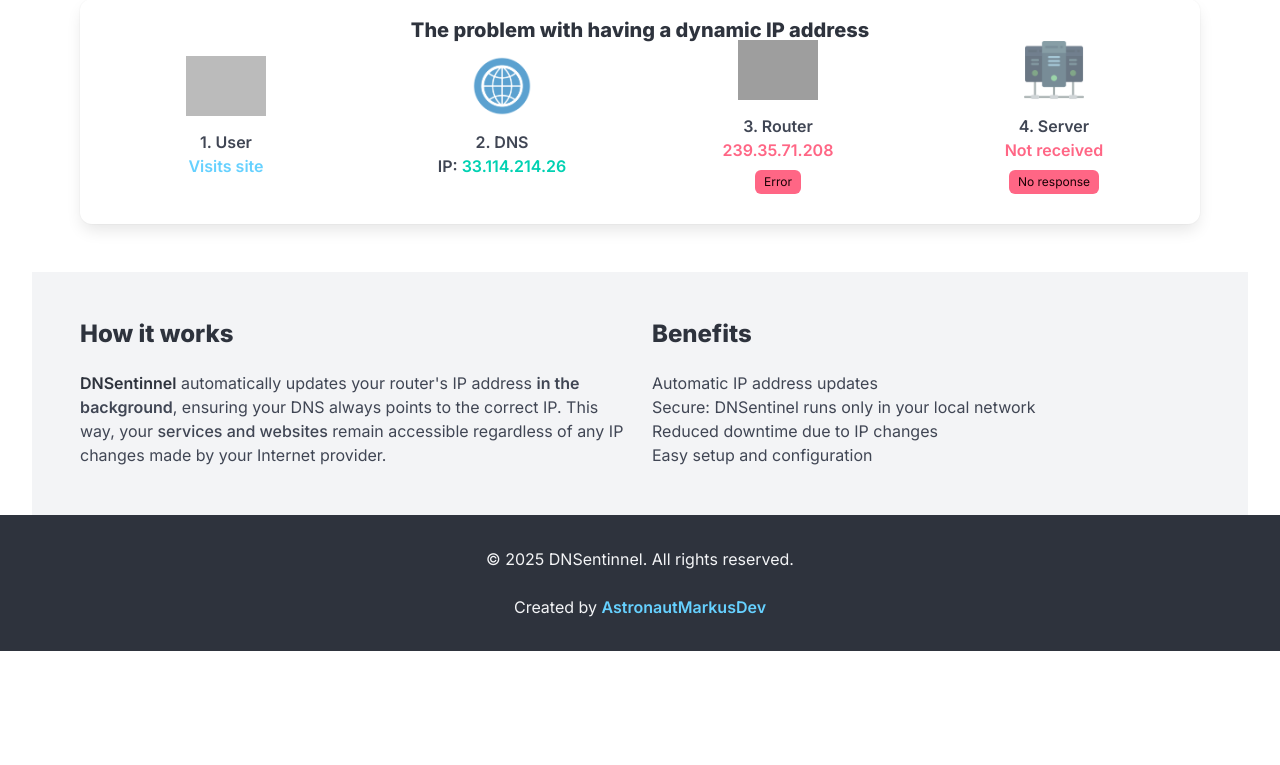
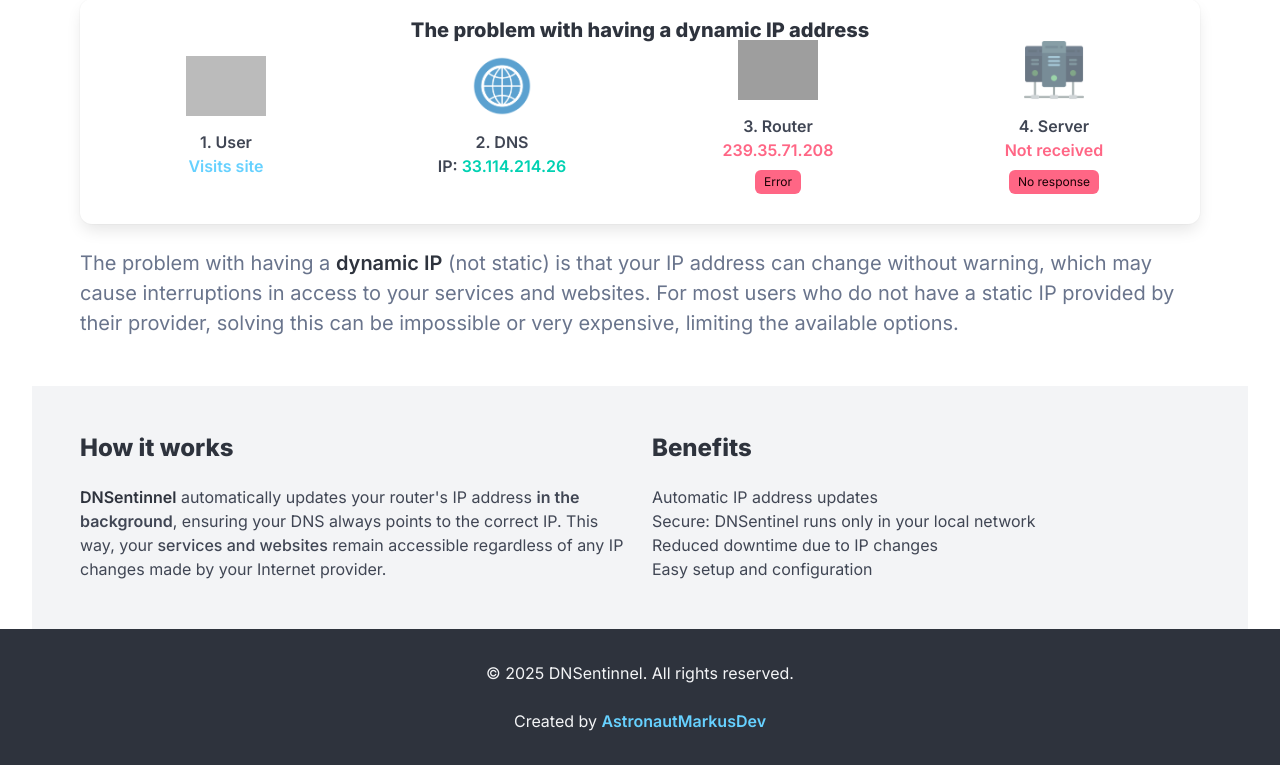
Before and after one commit to AstronautMarkus/DNSentinel, a Flask app: page / in a window 1280 px wide. Shown: the part 907-1672 px from the top of the page. Before the commit the page ends 1558 px from the top, so only its background shows below. Run offline with Flask 3, Linux system fonts and the light colour scheme; grey boxes are pictures that could not be loaded.

Commit message:
feat: add explanation of dynamic IP challenges to index page

```diff
--- a/dnsentinnel/app/templates/index.html
+++ b/dnsentinnel/app/templates/index.html
@@ -173,6 +173,9 @@
                 </script>
             </div>
         </div>
+        <p class="is-size-5 has-text-grey">
+            The problem with having a <strong>dynamic IP</strong> (not static) is that your IP address can change without warning, which may cause interruptions in access to your services and websites. For most users who do not have a static IP provided by their provider, solving this can be impossible or very expensive, limiting the available options.
+        </p>
     </div>
 </section>
 
```
